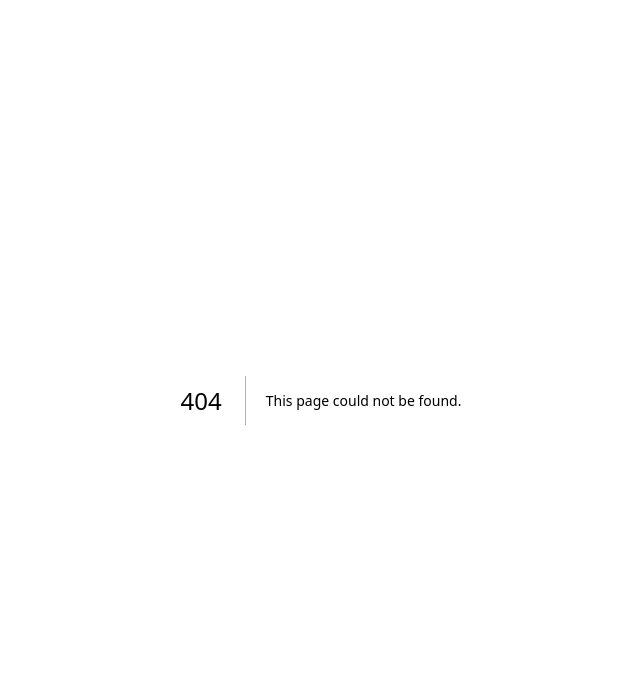
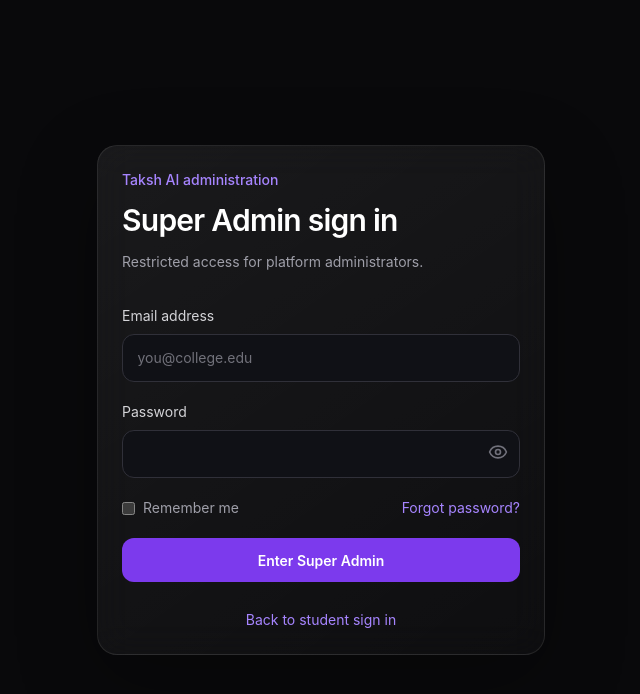
Before and after one commit to Imstan45/taksh-ai, a Next.js app: page /super-admin/login in a window 1280 px wide. Before the commit this address had no page. Shown: the top 694 px of the page, without its empty margins (319-959 px from the left). Built offline with nearby package versions, Linux system fonts and the light colour scheme.

Commit message:
Add secure separate super admin login

```diff
--- /dev/null
+++ b/src/app/super-admin/login/page.tsx
@@ -0,0 +1,14 @@
+import { Suspense } from "react";
+import { AuthForm } from "@/components/auth/auth-form";
+
+export default function SuperAdminLoginPage() {
+  return (
+    <main className="flex min-h-screen items-center justify-center bg-zinc-950 px-6 py-12 text-white">
+      <section className="glass-card w-full max-w-md p-8">
+        <Suspense fallback={null}>
+          <AuthForm mode="login" portal="super-admin" />
+        </Suspense>
+      </section>
+    </main>
+  );
+}
--- a/src/app/super-admin/page.tsx
+++ b/src/app/super-admin/page.tsx
@@ -3,6 +3,6 @@ import { auth } from "@/auth";
 import { DashboardShell } from "@/components/dashboard-shell";
 export default async function Page() {
   const session = await auth();
-  if (!session?.user || session.user.role !== "SUPER_ADMIN") redirect("/dashboard");
+  if (!session?.user || session.user.role !== "SUPER_ADMIN") redirect("/super-admin/login");
   return <DashboardShell {...session.user}><div className="glass-card">Platform administration access confirmed.</div></DashboardShell>;
 }
--- a/src/auth.ts
+++ b/src/auth.ts
@@ -9,7 +9,7 @@ export const { handlers, auth, signIn, signOut } = NextAuth({
   pages: { signIn: "/login" },
   providers: [
     Credentials({
-      credentials: { email: {}, password: {}, rememberMe: {} },
+      credentials: { email: {}, password: {}, rememberMe: {}, portal: {} },
       authorize: async (credentials) => {
         const parsed = loginSchema.safeParse({
           email: credentials.email,
@@ -17,14 +17,25 @@ export const { handlers, auth, signIn, signOut } = NextAuth({
           rememberMe: credentials.rememberMe === "true",
         });
         if (!parsed.success) return null;
-        const { data, error } = await createSupabaseServerClient().auth.signInWithPassword({
+        const supabase = createSupabaseServerClient();
+        const { data, error } = await supabase.auth.signInWithPassword({
           email: parsed.data.email,
           password: parsed.data.password,
         });
         if (error || !data.user) return null;
-        const role = data.user.user_metadata.role === "COLLEGE_ADMIN" || data.user.user_metadata.role === "SUPER_ADMIN"
-          ? data.user.user_metadata.role
+        const { data: roleRecord, error: roleError } = await supabase
+          .from("user_roles")
+          .select("role")
+          .eq("user_id", data.user.id)
+          .maybeSingle();
+        if (roleError) return null;
+
+        const role = roleRecord?.role === "COLLEGE_ADMIN" || roleRecord?.role === "SUPER_ADMIN"
+          ? roleRecord.role
           : "STUDENT";
+        const isSuperAdminPortal = credentials.portal === "super-admin";
+        if (isSuperAdminPortal !== (role === "SUPER_ADMIN")) return null;
+
         return {
           id: data.user.id,
           name: String(data.user.user_metadata.full_name ?? data.user.email?.split("@")[0] ?? "Student"),
@@ -51,8 +62,21 @@ export const { handlers, auth, signIn, signOut } = NextAuth({
     },
     authorized({ auth: session, request }) {
       const path = request.nextUrl.pathname;
+      if (path === "/super-admin/login") {
+        if (session?.user.role === "SUPER_ADMIN") {
+          return Response.redirect(new URL("/super-admin", request.nextUrl));
+        }
+        return true;
+      }
       if (!path.startsWith("/dashboard") && !path.startsWith("/profile") && !path.startsWith("/continue-learning") && !path.startsWith("/student") && !path.startsWith("/assessment") && !path.startsWith("/admin") && !path.startsWith("/super-admin")) return true;
-      if (!session?.user) return false;
+      if (!session?.user) {
+        if (path.startsWith("/super-admin")) {
+          const loginUrl = new URL("/super-admin/login", request.nextUrl);
+          loginUrl.searchParams.set("callbackUrl", path);
+          return Response.redirect(loginUrl);
+        }
+        return false;
+      }
       if (path.startsWith("/super-admin")) return session.user.role === "SUPER_ADMIN";
       if (path.startsWith("/admin")) return ["COLLEGE_ADMIN", "SUPER_ADMIN"].includes(session.user.role);
       return true;
--- a/src/components/auth/auth-form.tsx
+++ b/src/components/auth/auth-form.tsx
@@ -8,17 +8,17 @@ import { Eye, EyeOff, LoaderCircle } from "lucide-react";
 import { createSupabaseBrowserClient } from "@/lib/supabase/client";
 
 type Mode = "login" | "signup" | "forgot" | "reset" | "verify";
-const authPaths = new Set(["/login", "/signup", "/forgot-password", "/forgotpassword", "/reset-password", "/verify-email"]);
+const authPaths = new Set(["/login", "/super-admin/login", "/signup", "/forgot-password", "/forgotpassword", "/reset-password", "/verify-email"]);
 
-function safeCallbackUrl(value: string | null) {
-  if (!value || !value.startsWith("/") || value.startsWith("//")) return "/dashboard";
+function safeCallbackUrl(value: string | null, fallback = "/dashboard") {
+  if (!value || !value.startsWith("/") || value.startsWith("//")) return fallback;
 
   try {
     const url = new URL(value, "http://taksh.local");
-    if (authPaths.has(url.pathname)) return "/dashboard";
+    if (authPaths.has(url.pathname)) return fallback;
     return `${url.pathname}${url.search}${url.hash}`;
   } catch {
-    return "/dashboard";
+    return fallback;
   }
 }
 
@@ -30,7 +30,7 @@ const copy = {
   verify: ["Verify your email", "Securely activating your Taksh AI account."],
 } as const;
 
-export function AuthForm({ mode }: { mode: Mode }) {
+export function AuthForm({ mode, portal = "student" }: { mode: Mode; portal?: "student" | "super-admin" }) {
   const router = useRouter();
   const params = useSearchParams();
   const [busy, setBusy] = useState(false);
@@ -43,9 +43,13 @@ export function AuthForm({ mode }: { mode: Mode }) {
     const form = new FormData(event.currentTarget);
     try {
       if (mode === "login") {
-        const result = await signIn("credentials", { email: form.get("email"), password: form.get("password"), rememberMe: form.get("rememberMe") === "on", redirect: false });
-        if (result?.error) throw new Error("Incorrect credentials, or your email is not verified.");
-        router.push(safeCallbackUrl(params.get("callbackUrl"))); router.refresh(); return;
+        const result = await signIn("credentials", { email: form.get("email"), password: form.get("password"), rememberMe: form.get("rememberMe") === "on", portal, redirect: false });
+        if (result?.error) {
+          throw new Error(portal === "super-admin"
+            ? "Access denied. Use a verified Super Admin account."
+            : "Incorrect student credentials, or your email is not verified.");
+        }
+        router.push(safeCallbackUrl(params.get("callbackUrl"), portal === "super-admin" ? "/super-admin" : "/dashboard")); router.refresh(); return;
       }
       if (mode === "reset") {
         const { error } = await createSupabaseBrowserClient().auth.updateUser({ password: String(form.get("password") ?? "") });
@@ -71,9 +75,9 @@ export function AuthForm({ mode }: { mode: Mode }) {
   const autoVerify = mode === "verify";
   return (
     <div>
-      <p className="text-sm font-medium text-violet-400">{mode === "login" ? "Good to see you" : "Taksh AI account"}</p>
-      <h1 className="mt-3 text-3xl font-semibold tracking-tight">{copy[mode][0]}</h1>
-      <p className="mt-3 text-sm leading-6 text-zinc-400">{copy[mode][1]}</p>
+      <p className="text-sm font-medium text-violet-400">{portal === "super-admin" ? "Taksh AI administration" : mode === "login" ? "Good to see you" : "Taksh AI account"}</p>
+      <h1 className="mt-3 text-3xl font-semibold tracking-tight">{portal === "super-admin" ? "Super Admin sign in" : copy[mode][0]}</h1>
+      <p className="mt-3 text-sm leading-6 text-zinc-400">{portal === "super-admin" ? "Restricted access for platform administrators." : copy[mode][1]}</p>
       <form className="mt-8 space-y-5" onSubmit={submit}>
         {mode === "signup" && <Field label="Full name" name="name" placeholder="Your name" autoComplete="name" />}
         {["login", "signup", "forgot"].includes(mode) && <Field label="Email address" name="email" type="email" placeholder="you@college.edu" autoComplete="email" />}
@@ -87,9 +91,10 @@ export function AuthForm({ mode }: { mode: Mode }) {
         )}
         {mode === "login" && <div className="flex items-center justify-between text-sm"><label className="flex items-center gap-2 text-zinc-400"><input name="rememberMe" type="checkbox" className="accent-violet-600" /> Remember me</label><Link className="text-violet-400 hover:text-violet-300" href="/forgot-password">Forgot password?</Link></div>}
         {message && <p role="status" className={`rounded-xl border px-4 py-3 text-sm ${message.type === "error" ? "border-red-500/20 bg-red-500/10 text-red-300" : "border-emerald-500/20 bg-emerald-500/10 text-emerald-300"}`}>{message.text}</p>}
-        <button className="btn-primary w-full" disabled={busy} type="submit">{busy && <LoaderCircle className="size-4 animate-spin" />}{autoVerify ? "Verify email" : mode === "login" ? "Sign in" : mode === "signup" ? "Create account" : mode === "forgot" ? "Send reset link" : "Update password"}</button>
+        <button className="btn-primary w-full" disabled={busy} type="submit">{busy && <LoaderCircle className="size-4 animate-spin" />}{autoVerify ? "Verify email" : mode === "login" ? portal === "super-admin" ? "Enter Super Admin" : "Sign in" : mode === "signup" ? "Create account" : mode === "forgot" ? "Send reset link" : "Update password"}</button>
       </form>
-      {mode === "login" && <p className="mt-7 text-center text-sm text-zinc-500">New to Taksh AI? <Link className="text-violet-400" href="/signup">Create an account</Link></p>}
+      {mode === "login" && portal === "student" && <p className="mt-7 text-center text-sm text-zinc-500">New to Taksh AI? <Link className="text-violet-400" href="/signup">Create an account</Link></p>}
+      {mode === "login" && portal === "super-admin" && <p className="mt-7 text-center text-sm"><Link className="text-violet-400" href="/login">Back to student sign in</Link></p>}
       {mode === "signup" && <p className="mt-7 text-center text-sm text-zinc-500">Already have an account? <Link className="text-violet-400" href="/login">Sign in</Link></p>}
       {["forgot", "reset"].includes(mode) && <p className="mt-7 text-center text-sm"><Link className="text-violet-400" href="/login">Back to sign in</Link></p>}
     </div>
--- a/tsconfig.json
+++ b/tsconfig.json
@@ -30,5 +30,5 @@
     ".next/dev/types/**/*.ts",
     "**/*.mts"
   ],
-  "exclude": ["node_modules", ".next/dev"]
+  "exclude": ["node_modules", ".next/dev", "content factory"]
 }
--- a/vitest.config.ts
+++ b/vitest.config.ts
@@ -1,3 +1,3 @@
 import { defineConfig } from "vitest/config";
 import path from "node:path";
-export default defineConfig({ test: { environment: "node", coverage: { provider: "v8", reporter: ["text", "json", "html"], include: ["src/lib/auth/validation.ts", "src/lib/security/tokens.ts"] } }, resolve: { alias: { "@": path.resolve(__dirname, "./src") } } });
+export default defineConfig({ test: { environment: "node", include: ["tests/**/*.test.ts"], coverage: { provider: "v8", reporter: ["text", "json", "html"], include: ["src/lib/auth/validation.ts", "src/lib/security/tokens.ts"] } }, resolve: { alias: { "@": path.resolve(__dirname, "./src") } } });
```
Also changed, not shown: 1 other file (tests, documents, lock files or other folders).
